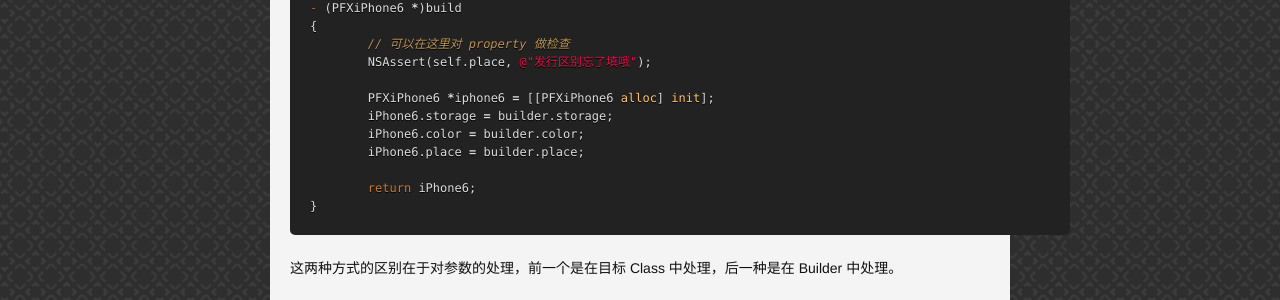
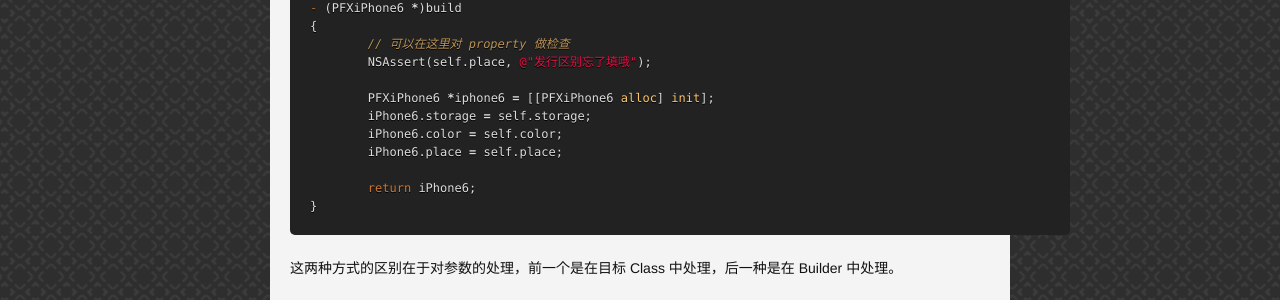
Before and after one commit to limboy/lzyy.github.com, a Jekyll site: the page built from _posts/2015-02-07-builder-pattern.md, in a window 1280 px wide and 900 px high, scrolled down 1962 px. Shown: the part 151-451 px from the top of the window. Built offline with Jekyll 4.4.1, drawn with Linux system fonts in a browser that asks for light colours; Markdown is read by kramdown in place of the engine named in the settings; comment, search, counter and statistics services are not loaded.

Commit message:
修正文章的一处错误

```diff
--- a/_posts/2015-02-07-builder-pattern.md
+++ b/_posts/2015-02-07-builder-pattern.md
@@ -98,9 +98,9 @@ PFXiPhone6 *iPhone6 = [PFXiPhone6 createWithBuilder:^(PFXiPhone6Builder *builder
 	NSAssert(self.place, @"发行区别忘了填哦");
 
 	PFXiPhone6 *iphone6 = [[PFXiPhone6 alloc] init];
-	iPhone6.storage = builder.storage;
-	iPhone6.color = builder.color;
-	iPhone6.place = builder.place;
+	iPhone6.storage = self.storage;
+	iPhone6.color = self.color;
+	iPhone6.place = self.place;
 
 	return iPhone6;
 }
```
